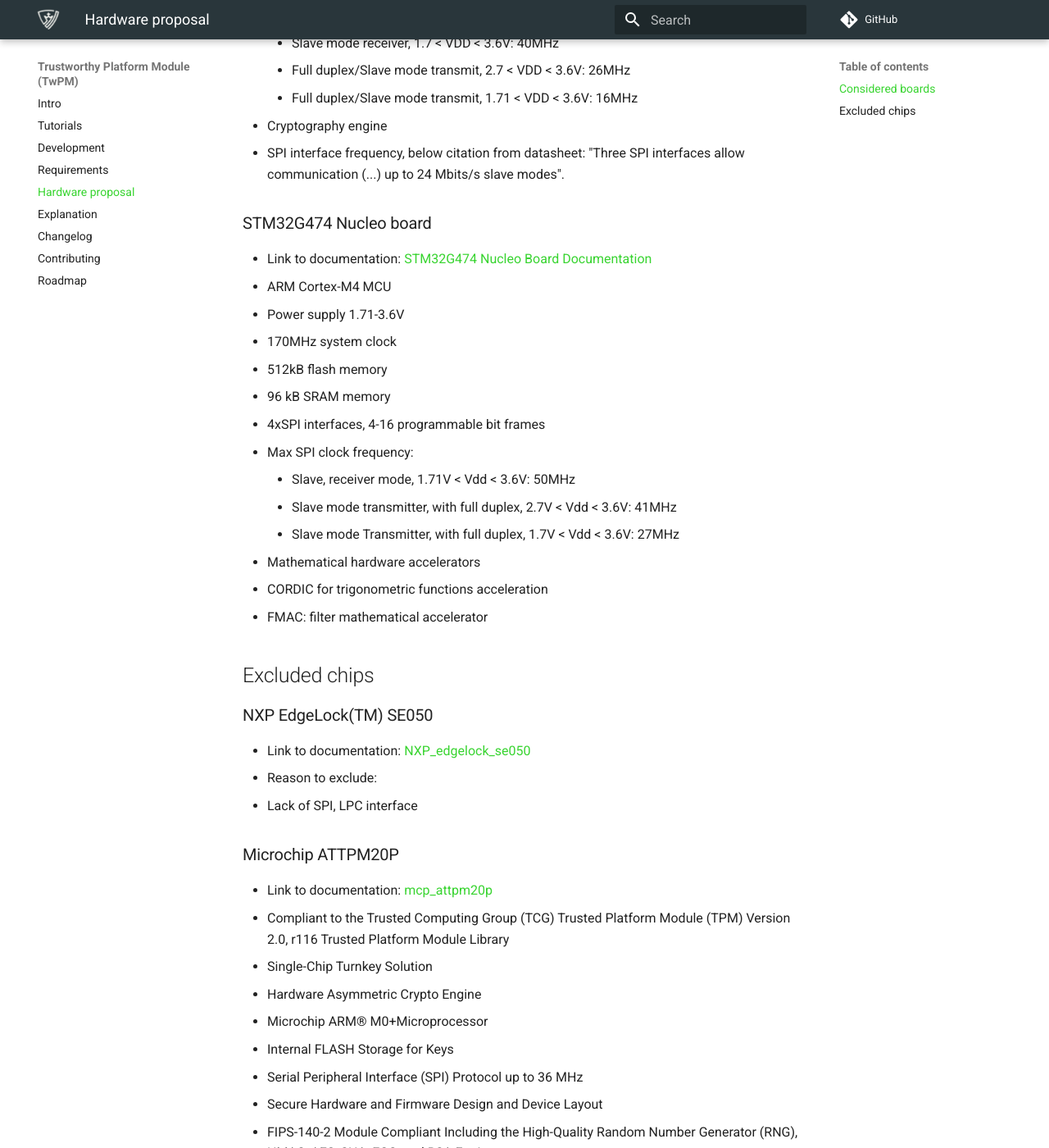
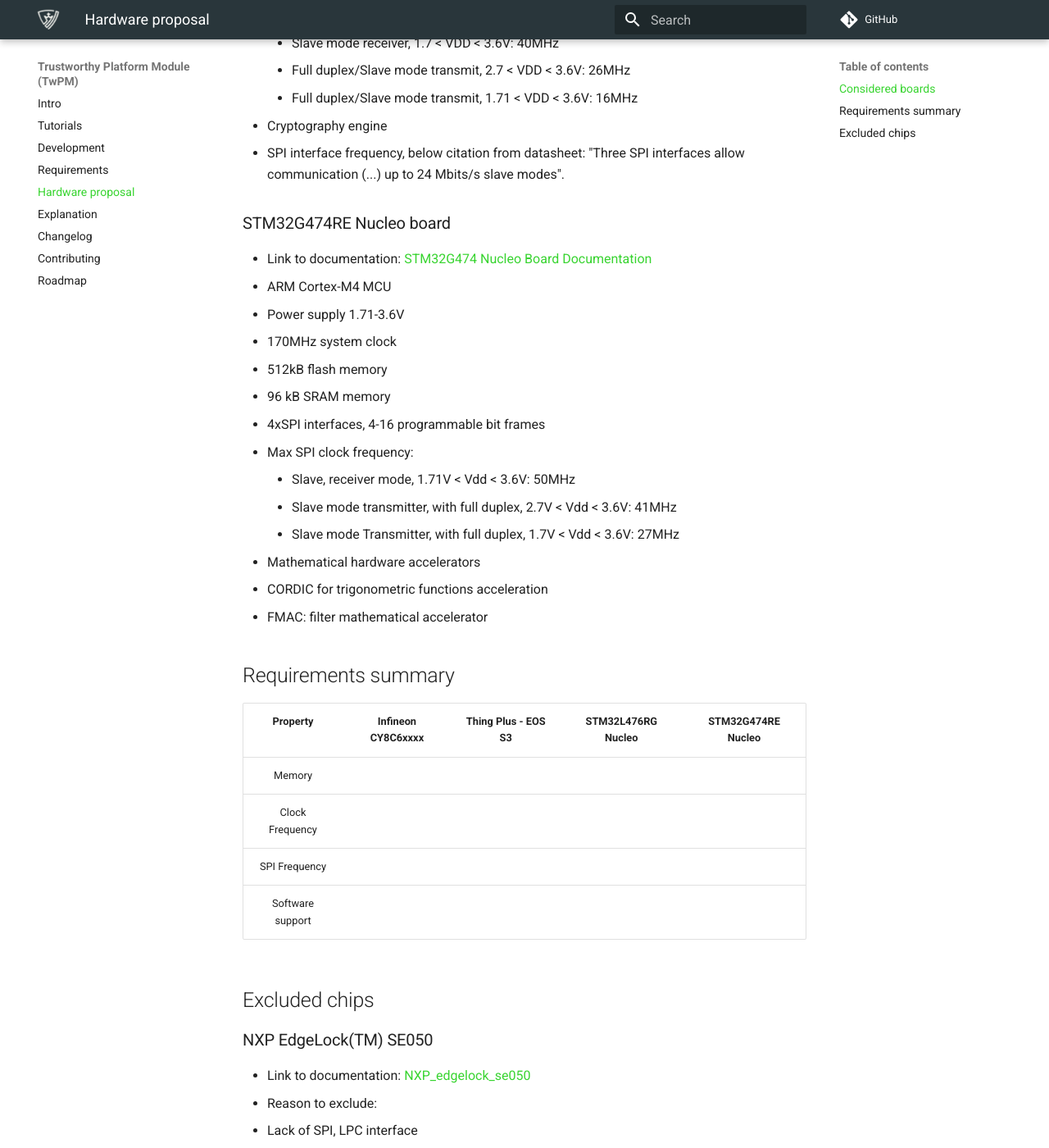
Before and after one commit to Dasharo/twpm-docs, an MkDocs documentation site: the page built from docs/requirements/hardware-proposal.md, in a window 1280 px wide and 1400 px high, scrolled down 1519 px. Shown: the whole window at 82% size. Built offline with MkDocs 1.6.1 and Material for MkDocs 9.7.7, drawn with Linux system fonts in a browser that asks for light colours; comment, search, counter and statistics services are not loaded; some of the changed text lies outside the part shown.

Commit message:
hardware-proposal.md: Add template for requirements summary
Signed-off-by: Karol Zmyslowski <karol.zmyslowski@3mdeb.com>

```diff
--- a/docs/requirements/hardware-proposal.md
+++ b/docs/requirements/hardware-proposal.md
@@ -55,7 +55,7 @@
 "Three SPI interfaces allow communication (...) up to 24 Mbits/s
 slave modes".
 
-### STM32G474 Nucleo board
+### STM32G474RE Nucleo board
 
 * Link to documentation: [STM32G474 Nucleo Board Documentation](https://www.st.com/en/evaluation-tools/nucleo-g474re.html)
 * ARM Cortex-M4 MCU
@@ -71,6 +71,15 @@
 * Mathematical hardware accelerators
   * CORDIC for trigonometric functions acceleration
   * FMAC: filter mathematical accelerator
+
+## Requirements summary
+
+|Property		|Infineon CY8C6xxxx	|Thing Plus - EOS S3	|STM32L476RG Nucleo	|STM32G474RE Nucleo	|
+|:---------------------:|:---------------------:|:---------------------:|:---------------------:|:---------------------:|
+|Memory 		|			|			|			|			|
+|Clock Frequency 	|			|			|			|			|
+|SPI Frequency 		|			|			|			|			|
+|Software support	|			|			|			|			|
 
 ## Excluded chips
 
```
Also changed, not shown: other parts of docs/requirements/hardware-proposal.md (+2 -2 lines).
